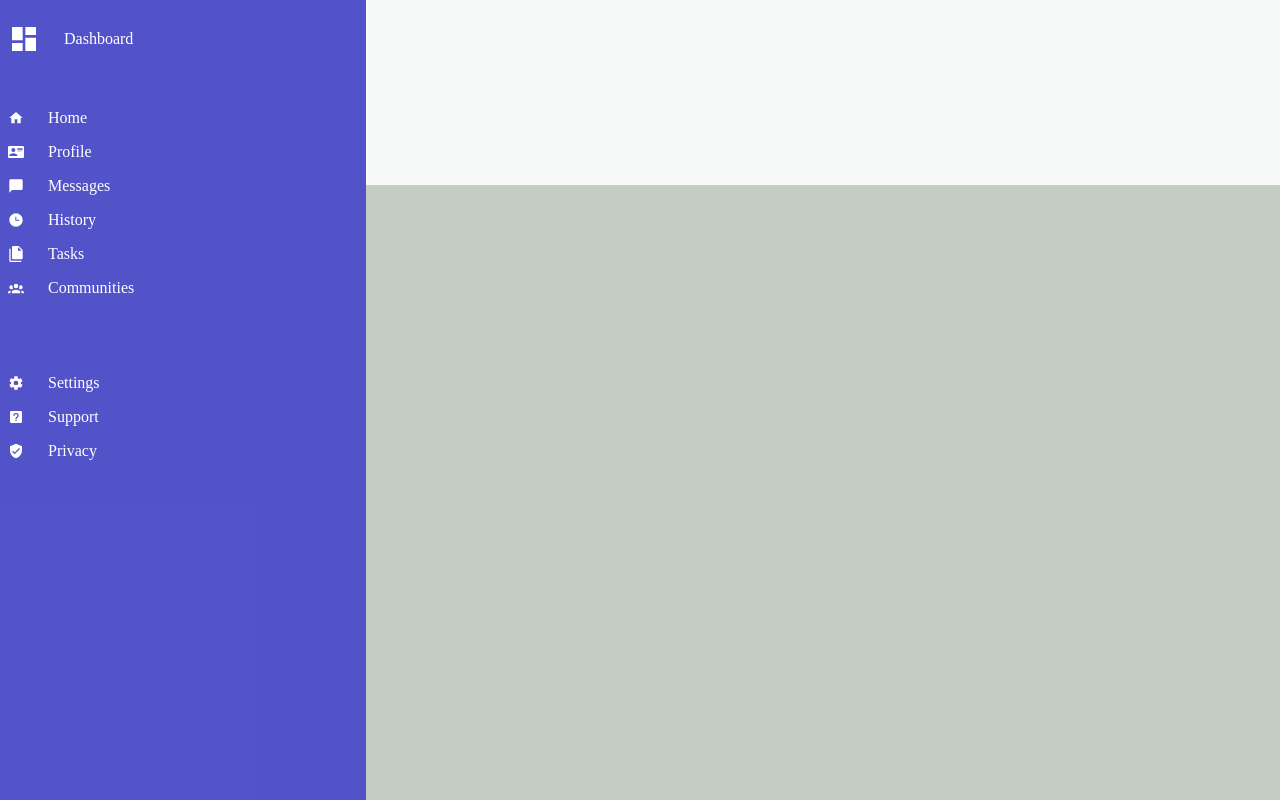
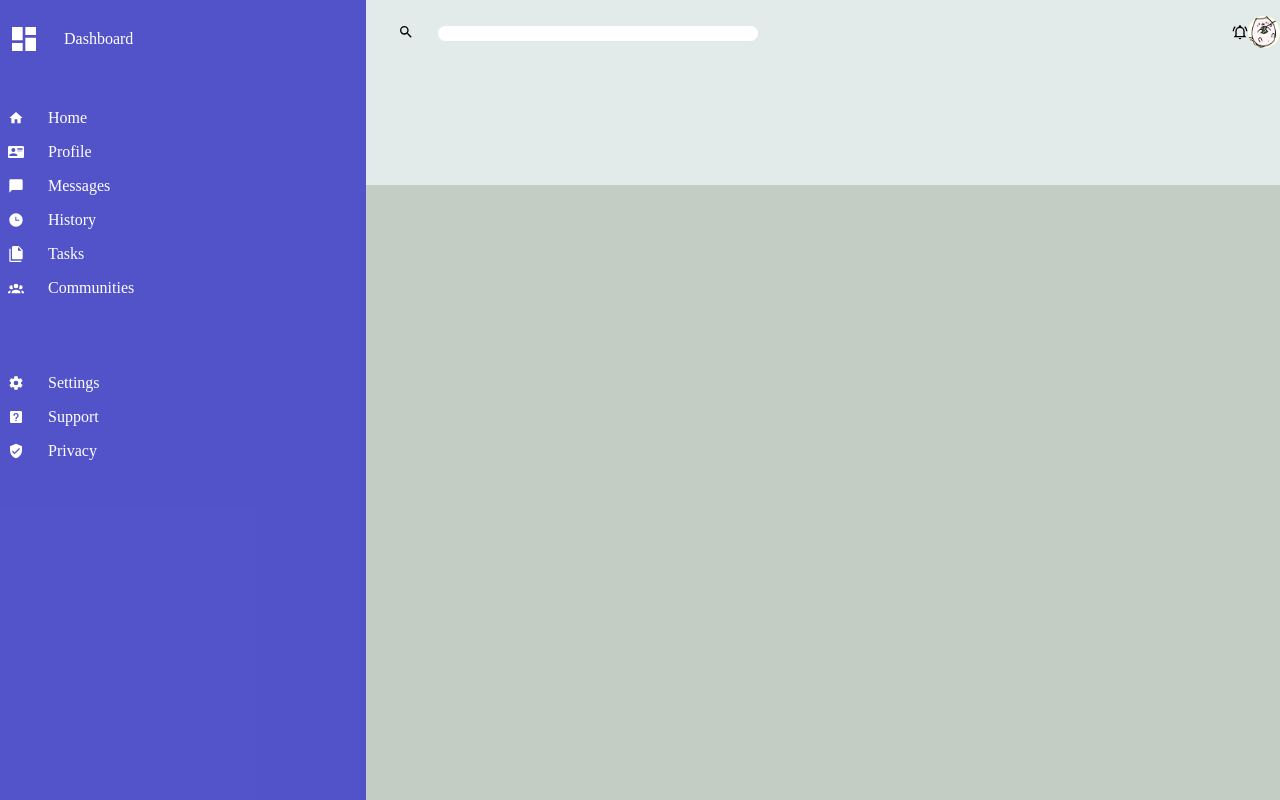
Before and after one commit to Kwasi48/admin-dashboard, a plain HTML site: page index.html in a window 1280 px wide. Drawn offline with Linux system fonts and the light colour scheme.

Commit message:
almost done with search bar

```diff
--- a/index.html
+++ b/index.html
@@ -11,7 +11,7 @@
         <div class=side-note>
             <div class="gaps">
                     <div class="dashy giddy">
-                        <img src="./icons/view-dashboard.svg" alt="" class="dasi">
+                        <img src="./icons/view-dashboard.svg" alt="" class="dasi dash">
                         <p>Dashboard</p>
                     </div>
 
@@ -69,7 +69,23 @@
             </div>
             <div class="nou"></div>
          </div>
-        <div class="header"></div>
+        <div class="header">
+            <div class="head-one">
+                <div class="row-one">
+                    <div class="search">
+                        <div><img src="./icons/magnify.svg" alt="search" class="many" ></div>
+                        <div><input type="search" name="" id=""  ></div>
+                    </div>
+                    <div class="bell">
+                        <div><img src="./icons/bell-ring-outline.svg" alt="notifications" class="many"></div>
+                        <div class="profile">
+                            <img src="./images/profile.jpeg" alt="profile" class="photo-1">
+                        </div>
+                    </div>
+                </div>
+                <div class="row-two"></div>
+            </div>
+        </div>
         <div class="main"></div>
 
     </div>
--- a/style.css
+++ b/style.css
@@ -37,7 +37,7 @@
 
 .header{
     grid-area: 1 /2/2/3;
-    background-color: rgb(248, 249, 249);
+    background-color: rgb(227, 234, 234);
 }
 
 .main{
@@ -45,12 +45,17 @@
     background-color: rgb(196, 205, 196);
 }
 
-img {
+.dash {
     filter: invert(100%);
 }
 
 
 .dash {
+    height: var(--icon-height);
+    width: var(--icon-width);
+}
+
+.many {
     height: var(--icon-height);
     width: var(--icon-width);
 }
@@ -83,3 +88,40 @@ ul{
     gap: 2em;
 
 }
+
+.search {
+    display: flex;
+    flex-direction: row;
+    padding-left: 2rem;
+    padding-top: 1rem;
+    gap: 1.5rem;
+
+}
+
+input {
+    width: 20rem;
+    border-radius: 20rem;
+    border: none;
+}
+
+.photo-1, .photo-2 {
+    background-color: yellow;
+    width: var(--icon-dasw);
+    height: var(--icon-dash);
+    border-radius: 50%;
+}
+
+.bell{
+    display: flex;
+    flex-direction: row;
+    padding-top: 1rem;
+    align-items: center;
+}
+
+.row-one {
+    display: flex;
+    flex-direction: row;
+    justify-content: space-between;
+     align-items:center;
+
+}
```
